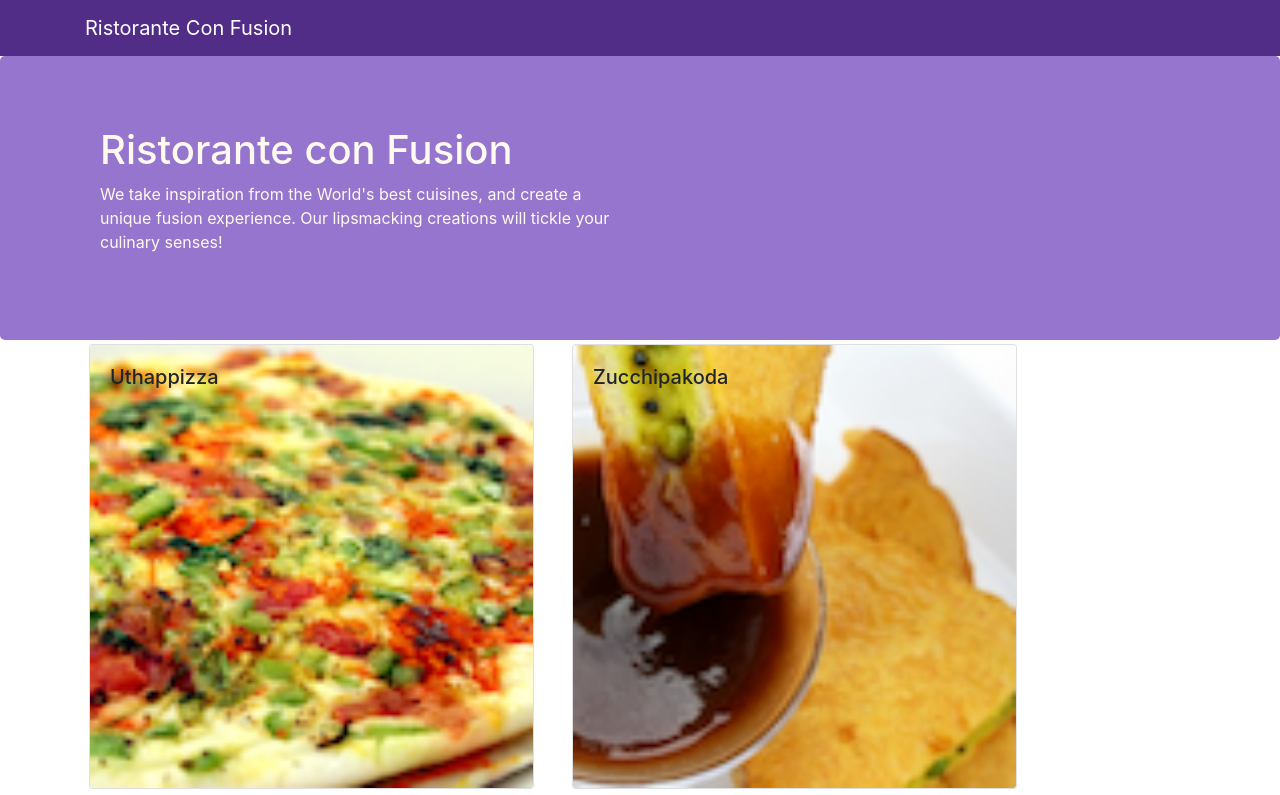
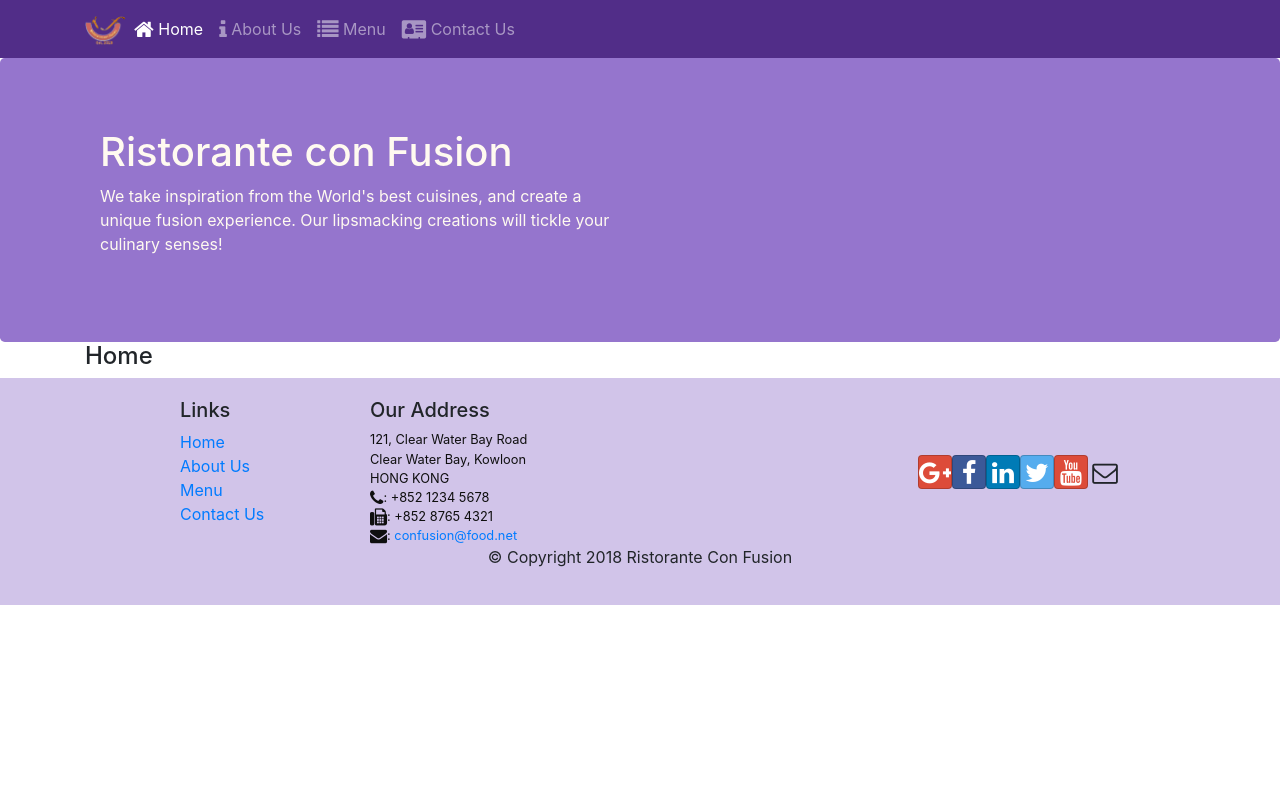
Before and after one commit to aparnasg1/React, a React (Create React App) app: page /home in a window 1280 px wide. Shown: the top 795 px of the page. Built offline with nearby package versions, Linux system fonts and the light colour scheme.

Commit message:
React Router

```diff
--- a/package.json
+++ b/package.json
@@ -12,6 +12,7 @@
     "react": "^16.13.1",
     "react-dom": "^16.13.1",
     "react-popper": "^0.9.2",
+    "react-router-dom": "^4.2.2",
     "react-scripts": "3.4.1",
     "reactstrap": "^5.0.0"
   },
--- a/src/App.js
+++ b/src/App.js
@@ -2,15 +2,18 @@ import React, { Component } from 'react';
 import { Navbar, NavbarBrand } from 'reactstrap';
 import Main from './components/MainComponent';
 import './App.css';
+import {BrowserRouter} from 'react-router-dom';
 
 class App extends Component{
 
 
   render(){
     return (
-      <div>
-        <Main />
-      </div>
+      <BrowserRouter>
+        <div>
+          <Main />
+        </div>
+      </BrowserRouter>
     );
   }
 
--- a/src/components/DishdetailComponent.js
+++ b/src/components/DishdetailComponent.js
@@ -1,6 +1,6 @@
 import React from 'react';
 import {Card,CardImg,CardImgOverlay,CardText,CardBody,CardTitle} from 'reactstrap';
-import Menu from './MenuComponents';
+import Menu from './MenuComponent';
 
 
 
--- a/src/components/FooterComponent.js
+++ b/src/components/FooterComponent.js
@@ -1,4 +1,5 @@
 import React from 'react';
+import {Link} from 'react-router-dom';
 
 function Footer(props){
     return(
@@ -8,10 +9,10 @@ function Footer(props){
                     <div className="col-4 offset-1 col-sm-2">
                         <h5>Links</h5>
                         <ul className="list-unstyled">
-                            <li><a href="#">Home</a></li>
-                            <li><a href="#">About</a></li>
-                            <li><a href="#">Menu</a></li>
-                            <li><a href="contactus.html">Contact</a></li>
+                            <li><Link to='/home'>Home</Link></li>
+                            <li><Link to='/aboutus'>About Us</Link></li>
+                            <li><Link to='/menu'>Menu</Link></li>
+                            <li><Link to='/contactus'>Contact Us</Link></li>
                         </ul>
                     </div>
                     <div className="col-7 col-sm-5">
--- a/src/components/HeaderComponent.js
+++ b/src/components/HeaderComponent.js
@@ -1,14 +1,55 @@
 import React, {Component} from 'react';
-import { Navbar, NavbarBrand, Jumbotron } from 'reactstrap';
-
+import { Nav, Navbar, NavbarBrand, NavbarToggler, Collapse, NavItem, Jumbotron } from 'reactstrap';
+import { NavLink } from 'react-router-dom';
 
 class Header extends Component {
+
+    constructor (props) {
+        super(props);
+        this.state={
+            isNavOpen: false
+        }
+        this.toggleNav = this.toggleNav.bind(this);
+    }
+
+    toggleNav() {
+        this.setState({
+            isNavOpen: !this.state.isNavOpen
+        })
+    }
     render() {
         return(
             <>
-                <Navbar dark>
+                <Navbar dark expand="md">
                 <div className="container">
-                <NavbarBrand href="/">Ristorante Con Fusion</NavbarBrand>
+                <NavbarToggler onClick={this.toggleNav} />
+                <NavbarBrand className="mr-auto" href="/">
+                    <img src='assets/images/logo.png' height="30" width="41" alt='Ristorante Con Fusion' />
+                </NavbarBrand>
+                <Collapse isOpen={this.state.isNavOpen} navbar>
+                    <Nav navbar>
+                    <NavItem>
+                        <NavLink className="nav-link"  to='/home'>
+                            <span className="fa fa-home fa-lg"></span> Home
+                        </NavLink>
+                        </NavItem>
+                        <NavItem>
+                            <NavLink className="nav-link" to='/aboutus'>
+                                <span className="fa fa-info fa-lg"></span> About Us
+                            </NavLink>
+                        </NavItem>
+                        <NavItem>
+                            <NavLink className="nav-link"  to='/menu'>
+                                <span className="fa fa-list fa-lg"></span> Menu
+                            </NavLink>
+                        </NavItem>
+                        <NavItem>
+                            <NavLink className="nav-link" to='/contactus'>
+                                <span className="fa fa-address-card fa-lg"></span> Contact Us
+                            </NavLink>
+                        </NavItem>
+                    </Nav>
+                </Collapse>
                 </div>
                 </Navbar>
                 <Jumbotron>
--- /dev/null
+++ b/src/components/HomeComponent.js
@@ -0,0 +1,11 @@
+import React from 'react';
+
+function Home(props) {
+    return(
+        <div className="container">
+            <h4>Home</h4>
+        </div>
+    )
+}
+
+export default Home;
--- a/src/components/MainComponent.js
+++ b/src/components/MainComponent.js
@@ -1,9 +1,11 @@
-import React, { Component } from 'react';
-import Menu from './MenuComponents';
+import React,{Component } from 'react';
+import Menu from './MenuComponent';
 import Dishdetail from './DishdetailComponent';
 import Header from './HeaderComponent';
 import Footer from './FooterComponent';
+import Home from './HomeComponent';
 import {DISHES} from '../shared/dishes';
+import {Switch,Route,Redirect} from 'react-router-dom';
 
 
 class Main extends Component{
@@ -12,21 +14,26 @@ class Main extends Component{
 
     this.state={
       dishes : DISHES,
-      selectedDish:null
     }
   }
 
-  onDishSelect(dishId){
-    this.setState({selectedDish : dishId})
-  }
+  render(){
+    const HomePage =() => {
+      return(
+        <Home />
+      )
 
-  render(){
+    }
+
     return (
       <div>
         <Header />
-        <Menu dishes={this.state.dishes} onClick={(dishId)=>this.onDishSelect(dishId)} />
-        <Dishdetail dish={this.state.dishes.filter((dish) => dish.id === this.state.selectedDish)[0]}/>
-        <Footer/>
+        <Switch>
+          <Route path="/home" component={HomePage} />
+          <Route exact path="/menu" component={() => <Menu dishes={this.state.dishes}/>} />
+          <Redirect to="/home" />
+        </Switch>
+        <Footer />
       </div>
     );
   }
```
Also changed, not shown: src/components/MenuComponent.js (renamed from src/components/MenuComponents.js), 1 other file (tests, documents, lock files or other folders).
